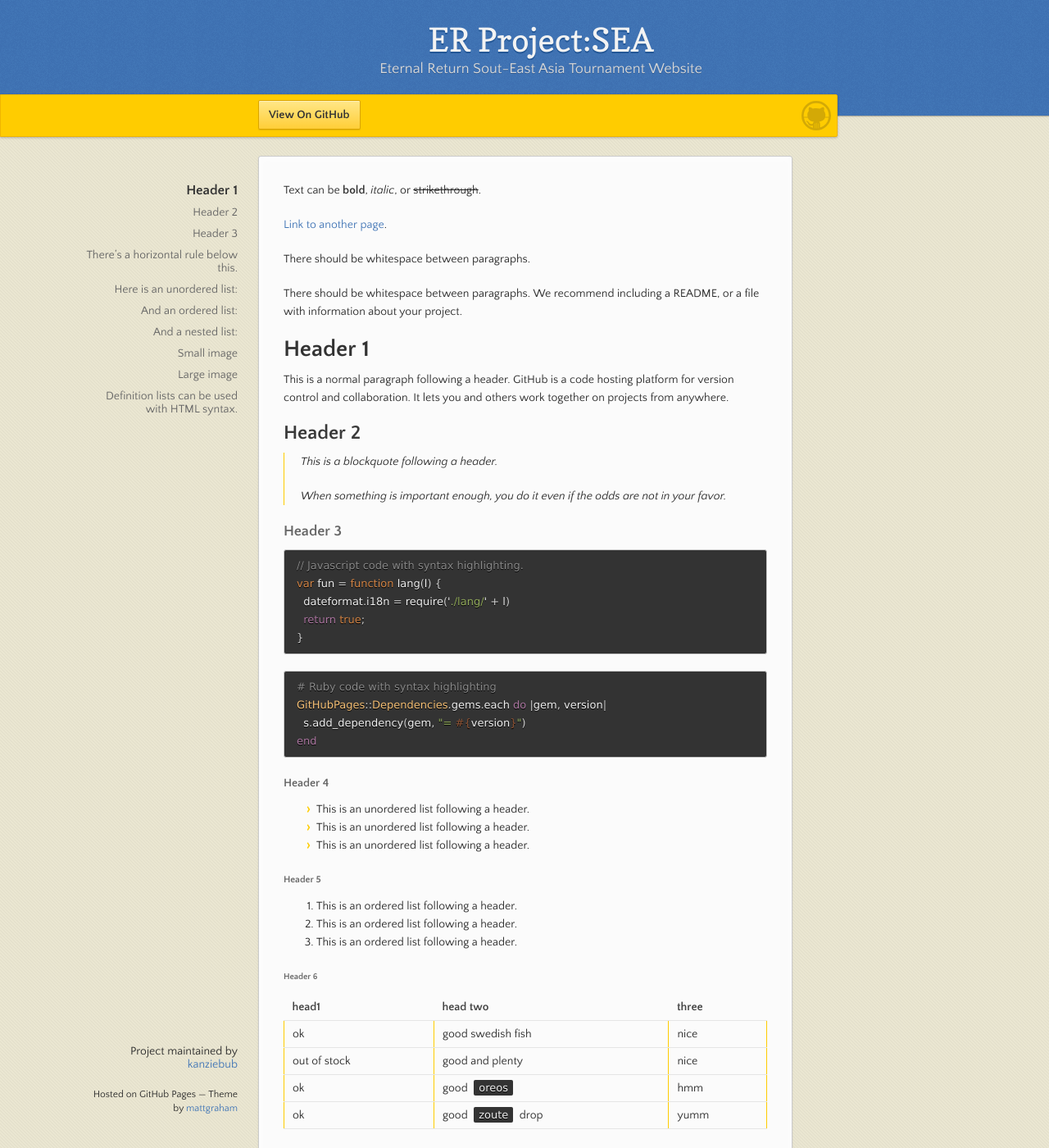
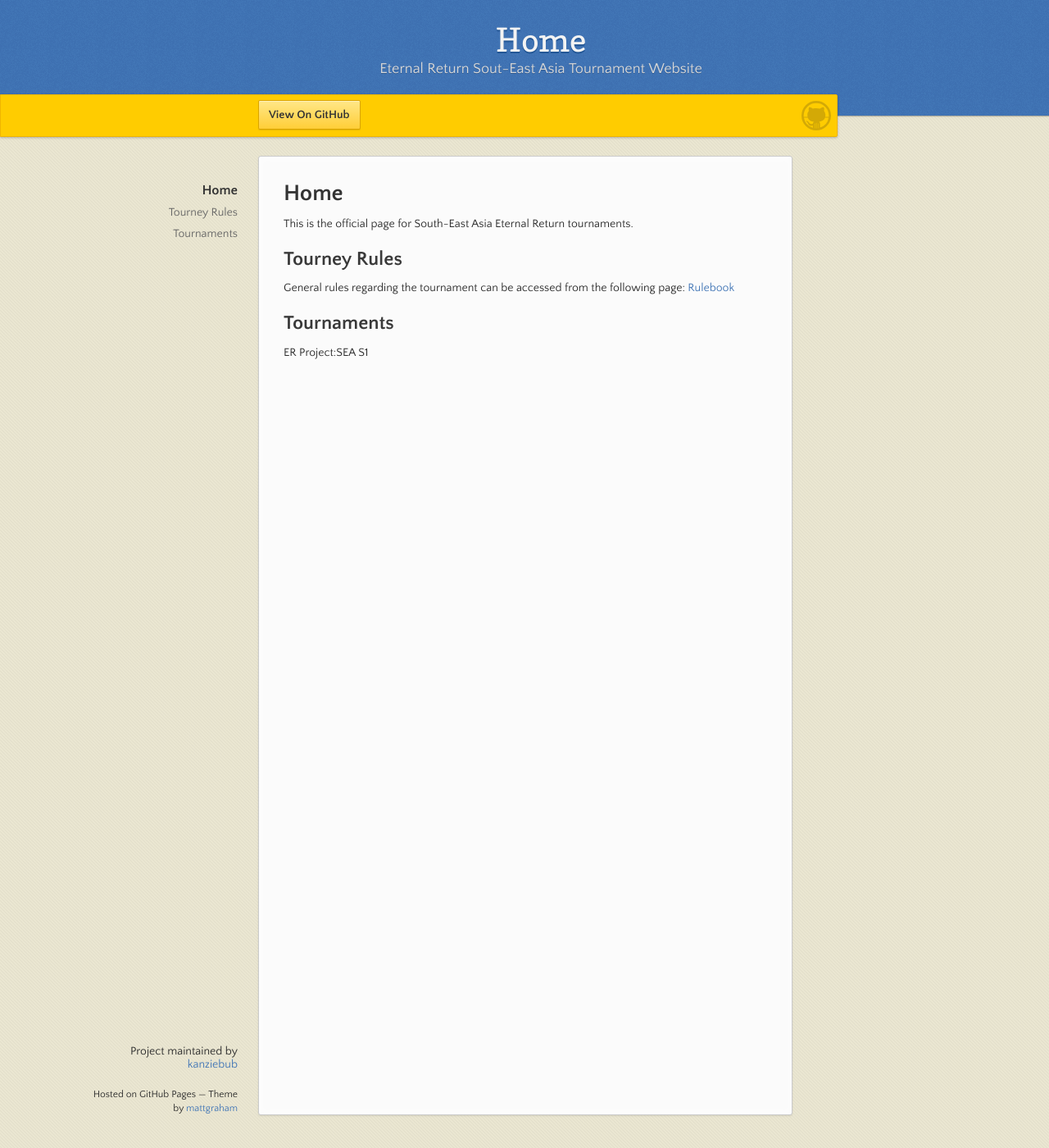
Before and after one commit to kanziebub/ProjectSEA, a Jekyll site: the page built from index.md, in a window 1280 px wide and 1400 px high. Shown: the whole window at 82% size. Built offline with Jekyll 4.4.1, drawn with Linux system fonts in a browser that asks for light colours; our own code applies the rules of GitHub Pages for plain Markdown files; some of the changed text lies outside the part shown.

Commit message:
init/custom

````diff
--- a/index.md
+++ b/index.md
@@ -2,122 +2,14 @@
 layout: default
 ---
 
-Text can be **bold**, _italic_, or ~~strikethrough~~.
+# Home
 
-[Link to another page](./another-page.html).
+This is the official page for South-East Asia Eternal Return tournaments.
 
-There should be whitespace between paragraphs.
+## Tourney Rules
 
-There should be whitespace between paragraphs. We recommend including a README, or a file with information about your project.
+General rules regarding the tournament can be accessed from the following page: [Rulebook](./rulebook.html)
 
-# Header 1
+## Tournaments
 
-This is a normal paragraph following a header. GitHub is a code hosting platform for version control and collaboration. It lets you and others work together on projects from anywhere.
-
-## Header 2
-
-> This is a blockquote following a header.
->
-> When something is important enough, you do it even if the odds are not in your favor.
-
-### Header 3
-
-```js
-// Javascript code with syntax highlighting.
-var fun = function lang(l) {
-  dateformat.i18n = require('./lang/' + l)
-  return true;
-}
-```
-
-```ruby
-# Ruby code with syntax highlighting
-GitHubPages::Dependencies.gems.each do |gem, version|
-  s.add_dependency(gem, "= #{version}")
-end
-```
-
-#### Header 4
-
-*   This is an unordered list following a header.
-*   This is an unordered list following a header.
-*   This is an unordered list following a header.
-
-##### Header 5
-
-1.  This is an ordered list following a header.
-2.  This is an ordered list following a header.
-3.  This is an ordered list following a header.
-
-###### Header 6
-
-| head1        | head two          | three |
-|:-------------|:------------------|:------|
-| ok           | good swedish fish | nice  |
-| out of stock | good and plenty   | nice  |
-| ok           | good `oreos`      | hmm   |
-| ok           | good `zoute` drop | yumm  |
-
-### There's a horizontal rule below this.
-
-* * *
-
-### Here is an unordered list:
-
-*   Item foo
-*   Item bar
-*   Item baz
-*   Item zip
-
-### And an ordered list:
-
-1.  Item one
-1.  Item two
-1.  Item three
-1.  Item four
-
-### And a nested list:
-
-- level 1 item
-  - level 2 item
-  - level 2 item
-    - level 3 item
-    - level 3 item
-- level 1 item
-  - level 2 item
-  - level 2 item
-  - level 2 item
-- level 1 item
-  - level 2 item
-  - level 2 item
-- level 1 item
-
-### Small image
-
-![Octocat](https://github.githubassets.com/images/icons/emoji/octocat.png)
-
-### Large image
-
-![Branching](https://guides.github.com/activities/hello-world/branching.png)
-
-
-### Definition lists can be used with HTML syntax.
-
-<dl>
-<dt>Name</dt>
-<dd>Godzilla</dd>
-<dt>Born</dt>
-<dd>1952</dd>
-<dt>Birthplace</dt>
-<dd>Japan</dd>
-<dt>Color</dt>
-<dd>Green</dd>
-</dl>
-
-```
-Long, single-line code blocks should not wrap. They should horizontally scroll if they are too long. This line should be long enough to demonstrate this.
-```
-
-```
-The final element.
-```
+ER Project:SEA S1
````
Also changed, not shown: assets/templates/lb_template.md (+28 -0 lines), script.py (added), season/01/finals.md (added), season/01/qualifiers.md (added), season/01/teams.md (added).
